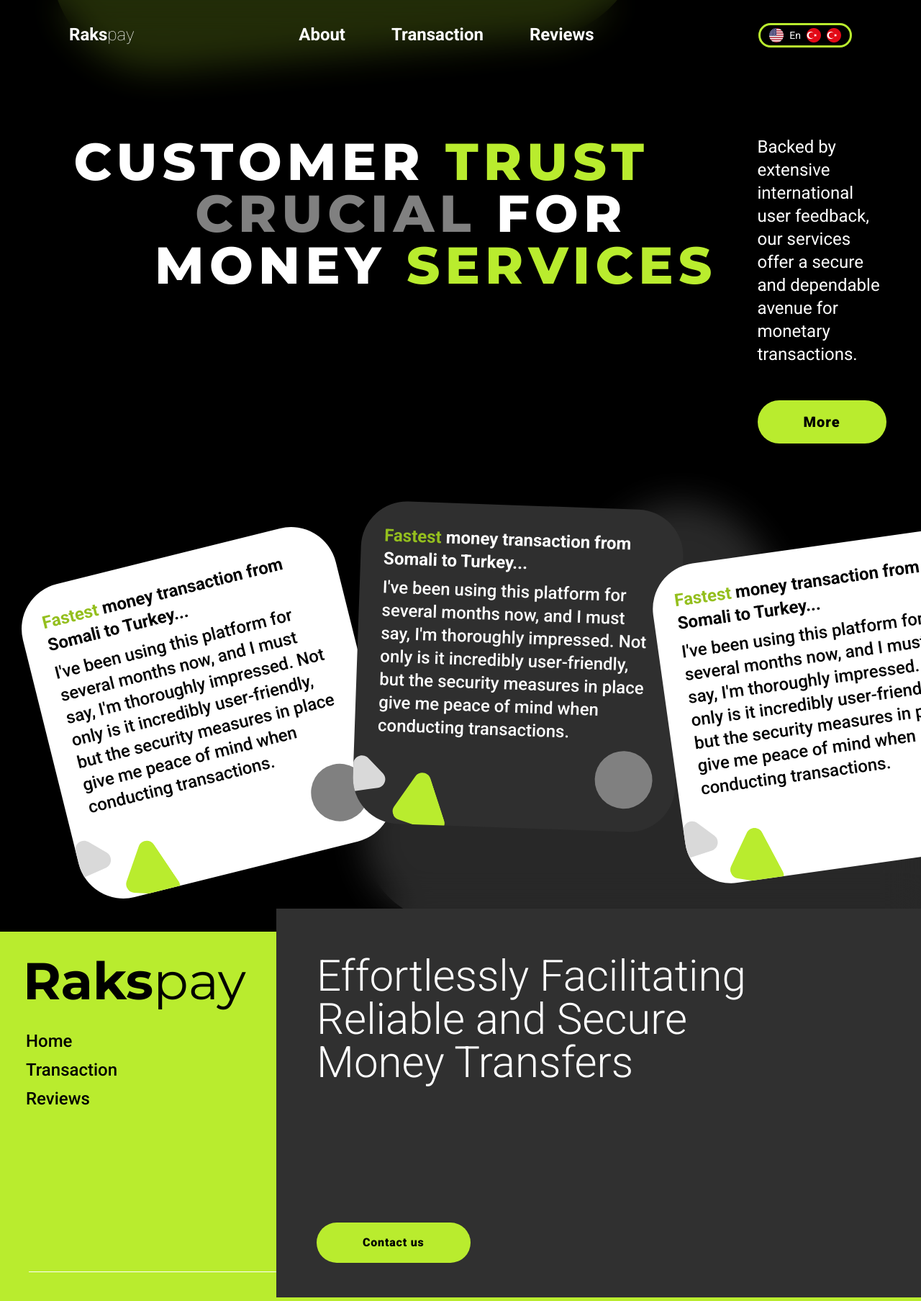
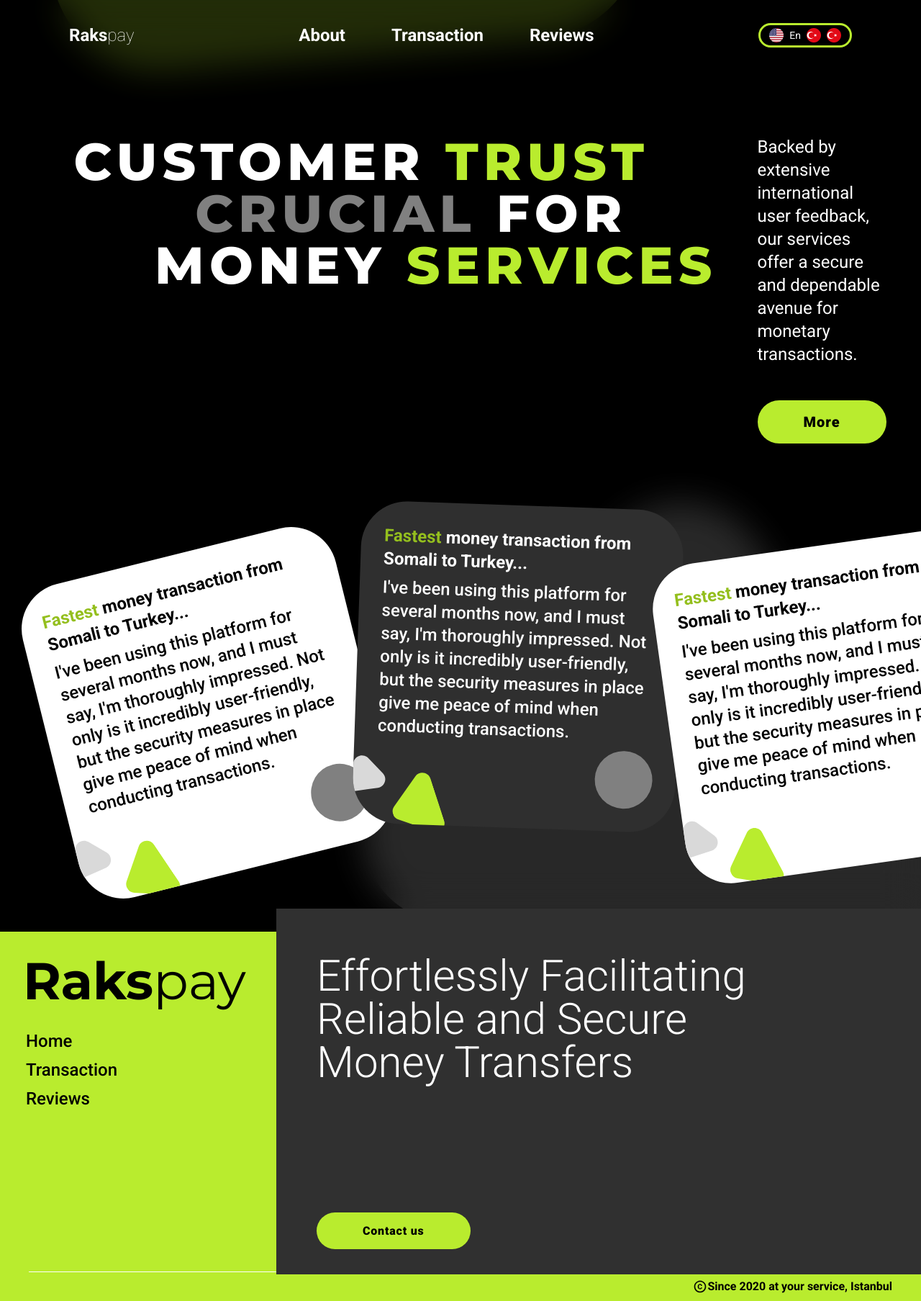
Before and after one commit to ismayil-allahverdiyev/rakspay-website, a React (Vite) app: page /reviews in a window 1280 px wide. Shown: the whole page at 72% size. Built offline with nearby package versions, Linux system fonts and the light colour scheme.

Commit message:
padding added to some components

```diff
--- a/package.json
+++ b/package.json
@@ -10,6 +10,7 @@
     "preview": "vite preview"
   },
   "dependencies": {
+    "firebase": "^10.8.0",
     "random-int": "^3.0.0",
     "react": "^18.2.0",
     "react-dom": "^18.2.0",
--- a/src/App.tsx
+++ b/src/App.tsx
@@ -22,6 +22,6 @@
   ]);
 
   return (
-    <RouterProvider router={router} />
+    <RouterProvider router={router}  />
   )
 }
--- /dev/null
+++ b/src/config/firebase/fbConfig.tsx
@@ -0,0 +1,18 @@
+import { initializeApp } from "firebase/app";
+import { getAnalytics } from "firebase/analytics";
+import { getFirestore } from "firebase/firestore";
+
+const firebaseConfig = {
+    apiKey: "AIzaSyCTn5pZoqRmDw499MjtouJIbA8Tg7e7gTA",
+    authDomain: "raks-pay.firebaseapp.com",
+    projectId: "raks-pay",
+    storageBucket: "raks-pay.appspot.com",
+    messagingSenderId: "519628185883",
+    appId: "1:519628185883:web:1de728be6414e37407b3be",
+    measurementId: "G-F041J8L8FX"
+};
+
+// Initialize Firebase
+const app = initializeApp(firebaseConfig);
+const analytics = getAnalytics(app);
+export const firestore = getFirestore(app);
--- a/src/modules/home/layout/description_part.tsx
+++ b/src/modules/home/layout/description_part.tsx
@@ -9,10 +9,10 @@
             <p className="2xl:text-7xl xl:text-6xl lg:text-6xl md:text-5xl sm:text-4xl text-2xl mt-32">
                 Effortless and Reliable Money Transfers
             </p>
-            <p className="md:text-xl sm:text-lg text-md mr-[20%] mt-6 mb-4">
+            <p className="md:text-xl sm:text-lg text-md mr-[20%] mt-6 mb-8">
                 Experience the ease of Smooth Money Flow with Solid Security, backed by our years of expertise.
             </p>
-            <CustomButtonComponent title="Send now" />
+            <CustomButtonComponent title="Send now" url="/transaction" />
         </div>
     </DescriptionBackground>
 }
--- a/src/modules/home/layout/review_part.tsx
+++ b/src/modules/home/layout/review_part.tsx
@@ -18,7 +18,7 @@
                 <ReviewFeature style="md:my-0 mb-4" />
             </div>
         </div>
-        <CustomButtonComponent title="More reviews" style='absolute md:bottom-24 nd:right-12 bottom-4 right-8' />
+        <CustomButtonComponent title="More reviews" style='absolute md:bottom-24 nd:right-12 bottom-4 right-8' url='/reviews' />
     </div>
 }
 
@@ -28,6 +28,6 @@
 
 function WhyUsPart(props: WhyUsPartProps) {
     return <p className={`my-4 mb-8 2xl:text-9xl xl:text-8xl lg:text-7xl md:text-6xl sm:text-5xl text-4xl text-primary text-center font-title font-extrabold tracking-[1.5rem] drop-shadow-[8px_4px_var(--tw-shadow-color)] shadow-gray-500 ${props.style}`}>
-        Why us?
+        WHY US?
     </p>
 }
--- a/src/modules/review/components/header_component.tsx
+++ b/src/modules/review/components/header_component.tsx
@@ -9,7 +9,7 @@
             <p className="xl:text-2xl lg:text-xl md:text-lg lg:block hidden">
                 Backed by extensive international user feedback, our services offer a secure and dependable avenue for monetary transactions.
             </p>
-            <CustomButtonComponent title="More" style="lg:text-xl text-md" />
+            <CustomButtonComponent title="More" style="lg:text-xl text-md" url="/" />
         </div>
     </div>;
 }
--- a/src/modules/shared/components/general/custom_button_component.tsx
+++ b/src/modules/shared/components/general/custom_button_component.tsx
@@ -1,10 +1,13 @@
+import { Link } from "react-router-dom";
+
 interface CustomButtonComponentProps {
     title: string,
     style?: string,
+    url?: string,
 }
 
 export default function CustomButtonComponent(props: CustomButtonComponentProps) {
-    return <button className={`xl:px-16 lg:px-12 md:px-8 px-8 xl:py-4 lg:py-3 md:py-2 py-1 rounded-full bg-primary text-black font-extrabold tracking-wider ${props.style}`}>
+    return <Link to={props.url ?? ""} className={`xl:px-16 lg:px-12 md:px-8 px-8 xl:py-4 lg:py-3 md:py-2 py-1 rounded-full bg-primary text-black font-extrabold tracking-wider ${props.style}`}>
         {props.title}
-    </button>
+    </Link>
 }
--- a/src/modules/shared/components/general/logo_component.tsx
+++ b/src/modules/shared/components/general/logo_component.tsx
@@ -1,5 +1,9 @@
-export default function LogoComponent() {
-    return <p className='font-bold'>
+interface LogoComponentProps {
+    style?: string;
+}
+
+export default function LogoComponent(props: LogoComponentProps) {
+    return <p className={`font-bold ${props.style}`}>
         Raks<span className='font-thin'>pay</span>
     </p>
 }
--- a/src/modules/shared/components/navbar/nav_bar_link_component.tsx
+++ b/src/modules/shared/components/navbar/nav_bar_link_component.tsx
@@ -1,7 +1,11 @@
 import { Link } from "react-router-dom";
 
-export default function NavbarLinkComponent() {
-    return <div className='flex space-x-16 font-semibold'>
+interface NavbarLinkComponentProps {
+    style?: string;
+}
+
+export default function NavbarLinkComponent(props: NavbarLinkComponentProps) {
+    return <div className={`flex space-x-16 font-semibold ${props.style}`}>
         <Link to={"/"}>About</Link>
         <Link to={"/transaction"}>Transaction</Link>
         <Link to={"/reviews"}>Reviews</Link>
--- a/src/modules/shared/features/footer_feature.tsx
+++ b/src/modules/shared/features/footer_feature.tsx
@@ -15,11 +15,11 @@
             <MdOutlineCopyright size={20} />
             <p className="font-bold">Since 2020 at your service, Istanbul</p>
         </div>
-        <div className="flex-col items-end w-[70%] bg-custom-grey-dark absolute right-0 -top-8 pl-14 pt-16 md:block hidden">
+        <div className="flex-col w-[70%] bg-custom-grey-dark absolute right-0 -top-8 pl-14 pt-16 pb-12 md:block hidden">
             <p className="xl:text-6xl lg:text-5xl md:text-4xl sm:text-3xl text-2xl text-white w-3/4 font-light pb-48 mr-auto">
                 Effortlessly Facilitating Reliable and Secure Money Transfers
             </p>
-            <CustomButtonComponent title="Contact us" style="mb-12 mr-14" />
+            <CustomButtonComponent title="Contact us" url="/transaction" />
         </div>
     </div>
 
--- a/src/modules/shared/features/navbar_feature.tsx
+++ b/src/modules/shared/features/navbar_feature.tsx
@@ -1,11 +1,13 @@
 import LogoComponent from "../components/general/logo_component";
 import LanguageComponent from "../components/navbar/language_component";
 import NavbarLinkComponent from "../components/navbar/nav_bar_link_component";
+import { IoMenu } from "react-icons/io5";
 
 export default function Navbar() {
-    return <div className='flex justify-between text-2xl px-24 py-8'>
-        <LogoComponent />
-        <NavbarLinkComponent />
+    return <div className='flex justify-between items-center text-2xl lg:px-24 px-12 py-8'>
+        <IoMenu className="lg:hidden block scale-125" />
+        <LogoComponent style="lg:block hidden" />
+        <NavbarLinkComponent style="lg:block hidden" />
         <LanguageComponent />
     </div >
 }
--- a/src/modules/transaction/features/main_transaction_feature.tsx
+++ b/src/modules/transaction/features/main_transaction_feature.tsx
@@ -4,10 +4,30 @@
 import TitleComponent from "../components/title_component";
 import AmountFeature from "./amount_feature";
 import CountrySelectorFeature from "./country_selector_feature";
+import { firestore } from "../../../config/firebase/fbConfig"
+import { getDocs, collection } from "firebase/firestore";
+import { useEffect } from "react";
 
 export default function MainTransactionFeeature() {
+
+    const generalInfo = collection(firestore, 'general');
+
+    useEffect(() => {
+        const getTodayInfo = async () => {
+            const querySnapshot = await getDocs(generalInfo);
+            querySnapshot.forEach((doc) => {
+                var data = {
+                    id: doc.id,
+                    ...doc.data()
+                }
+                console.log(data);
+            });
+        }
+        getTodayInfo();
+    }, [])
+
     return <div className="flex flex-row justify-end flex-grow bg-[#4F4F4F] bg-opacity-25 2xl:w-[60%] xl:w-[65%] lg:w-[70%] md:w-[75%] sm:w-[80%] w-[85%]  mx-auto mb-24 mt-8 rounded-xl shadow-[4.0px_4.0px_4.0px_rgba(255,255,255,0.02)] ">
-        <div className="lg:w-[70%] w-full h-full bg-[#1E1E1E] lg:rounded-r-xl lg:rounded-l-none rounded-xl bg-opacity-70 px-12 relative">
+        <div className="lg:w-[70%] w-full h-full bg-[#1E1E1E] lg:rounded-r-xl lg:rounded-l-none rounded-xl bg-opacity-70 px-12 relative overflow-y-scroll no-scrollbar">
             <TitleComponent />
             <CountrySelectorFeature />
             <AmountFeature />
```
Also changed, not shown: 1 other file (tests, documents, lock files or other folders).
